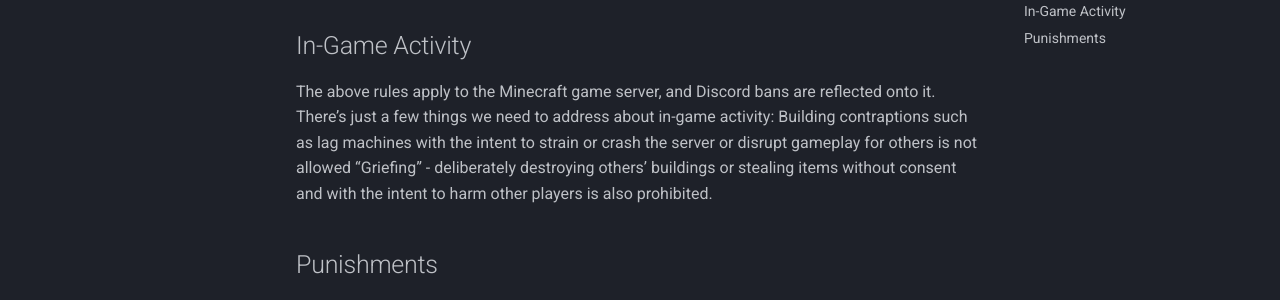
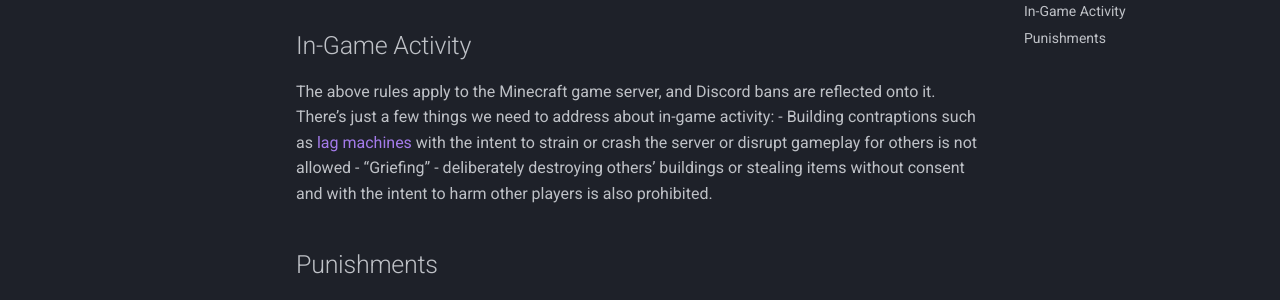
Before and after one commit to CobaltDevel/aegismc, an MkDocs documentation site: the page built from docs/rules.md, in a window 1280 px wide and 900 px high, scrolled down 818 px. Shown: the part 178-478 px from the top of the window. Built offline with MkDocs 1.6.1 and Material for MkDocs 9.7.7, drawn with Linux system fonts in a browser that asks for light colours; comment, search, counter and statistics services are not loaded; part of the change alters nothing that is shown.

Commit message:
Fix in-game-activity bullets

```diff
--- a/docs/rules.md
+++ b/docs/rules.md
@@ -22,8 +22,8 @@ The sharing of illegal content such as CP will result in an unappealable permane
 
 ## In-Game Activity
 The above rules apply to the Minecraft game server, and Discord bans are reflected onto it. There’s just a few things we need to address about in-game activity:
-Building contraptions such as lag machines with the intent to strain or crash the server or disrupt gameplay for others is not allowed
-“Griefing” - deliberately destroying others’ buildings or stealing items without consent and with the intent to harm other players is also prohibited.
+- Building contraptions such as [lag machines](https://2b2t.miraheze.org/wiki/Lag_machine) with the intent to strain or crash the server or disrupt gameplay for others is not allowed
+- “Griefing” - deliberately destroying others’ buildings or stealing items without consent and with the intent to harm other players is also prohibited.
 
 
 ## Punishments
```
